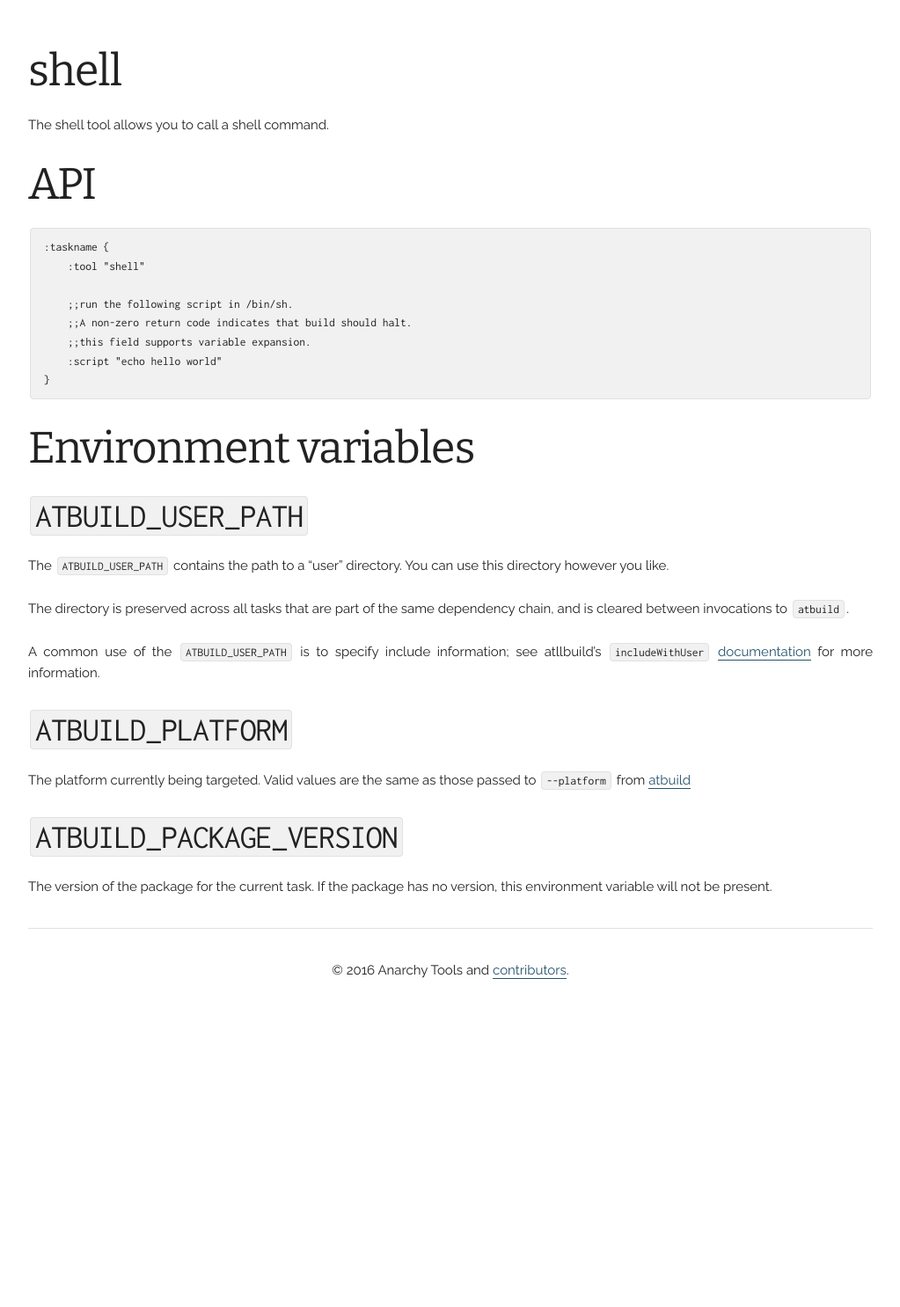
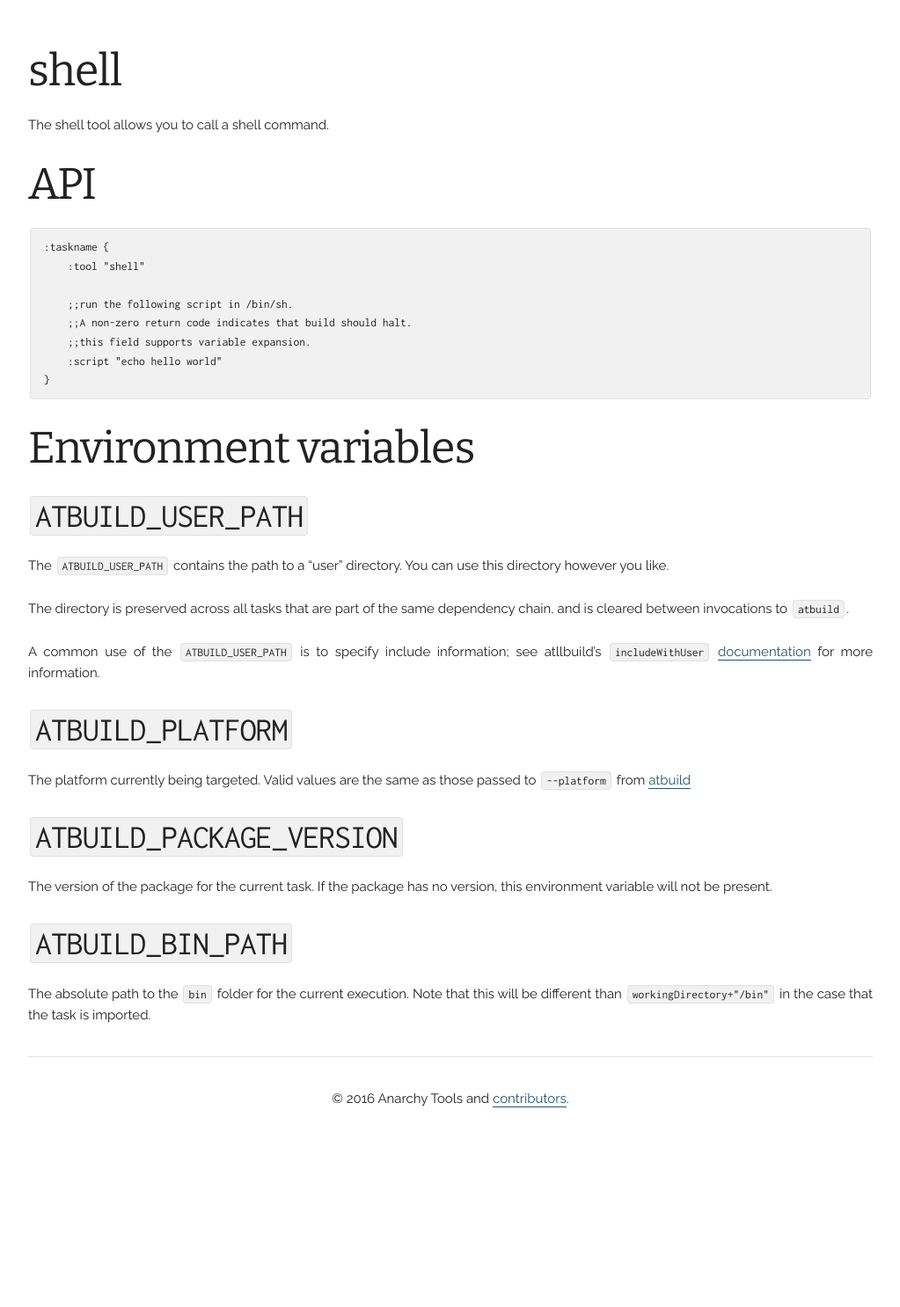
Before and after one commit to AnarchyTools/anarchytools.github.io, a Jekyll site: the page built from docs/shell.md, in a window 1280 px wide. Shown: the whole page at 88% size, without its empty margins (128-1151 px from the left). Built offline with Jekyll 4.4.1, drawn with Linux system fonts in a browser that asks for light colours; before the commit the page ends 1340 px from its top, so only the background shows below that.

Commit message:
Document ATBUILD_BIN_PATH

```diff
--- a/docs/shell.md
+++ b/docs/shell.md
@@ -37,3 +37,7 @@ The platform currently being targeted.  Valid values are the same as those passe
 ## `ATBUILD_PACKAGE_VERSION`
 
 The version of the package for the current task.  If the package has no version, this environment variable will not be present.
+
+## `ATBUILD_BIN_PATH`
+
+The absolute path to the `bin` folder for the current execution.  Note that this will be different than `workingDirectory+"/bin"` in the case that the task is imported.
```
